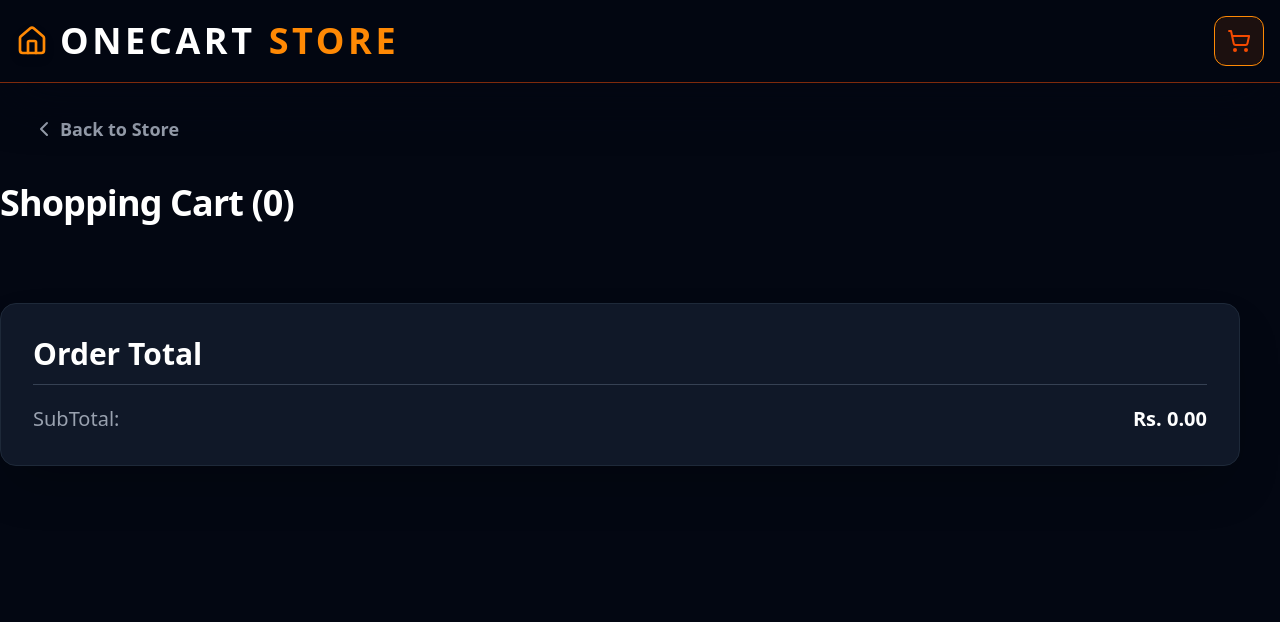
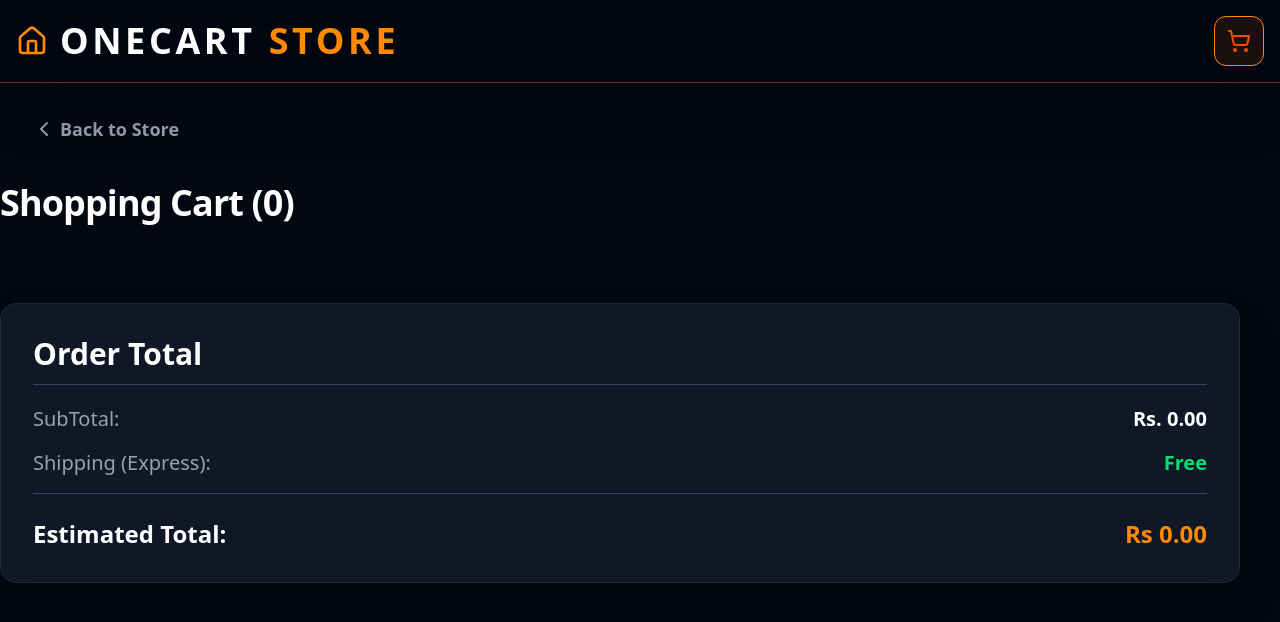
Before and after one commit to malikahsan13/ecommerce_app_react, a React (Vite) app: page /cart in a window 1280 px wide. Shown: the top 622 px of the page. Built offline with nearby package versions, Linux system fonts and the light colour scheme.

Commit message:
added estimated total section subtotal and shipping

```diff
--- a/src/pages/Cart.jsx
+++ b/src/pages/Cart.jsx
@@ -34,6 +34,14 @@ const Cart = () => {
           <span>SubTotal: </span>
           <span className="font-semibold text-white">Rs. {cartTotal.toFixed(2)}</span>
         </div>
+        <div className="flex justify-between text-xl">
+          <span>Shipping (Express): </span>
+          <span className="font-semibold text-green-400">Free</span>
+        </div>
+        <div className="flex justify-between pt-6 border-t border-gray-700">
+          <span className="text-2xl font-extrabold text-white">Estimated Total: </span>
+          <span className="text-2xl font-extrabold text-orange-400">Rs {cartTotal.toFixed(2)}</span>
+        </div>
       </div>
     </div>
 
```
